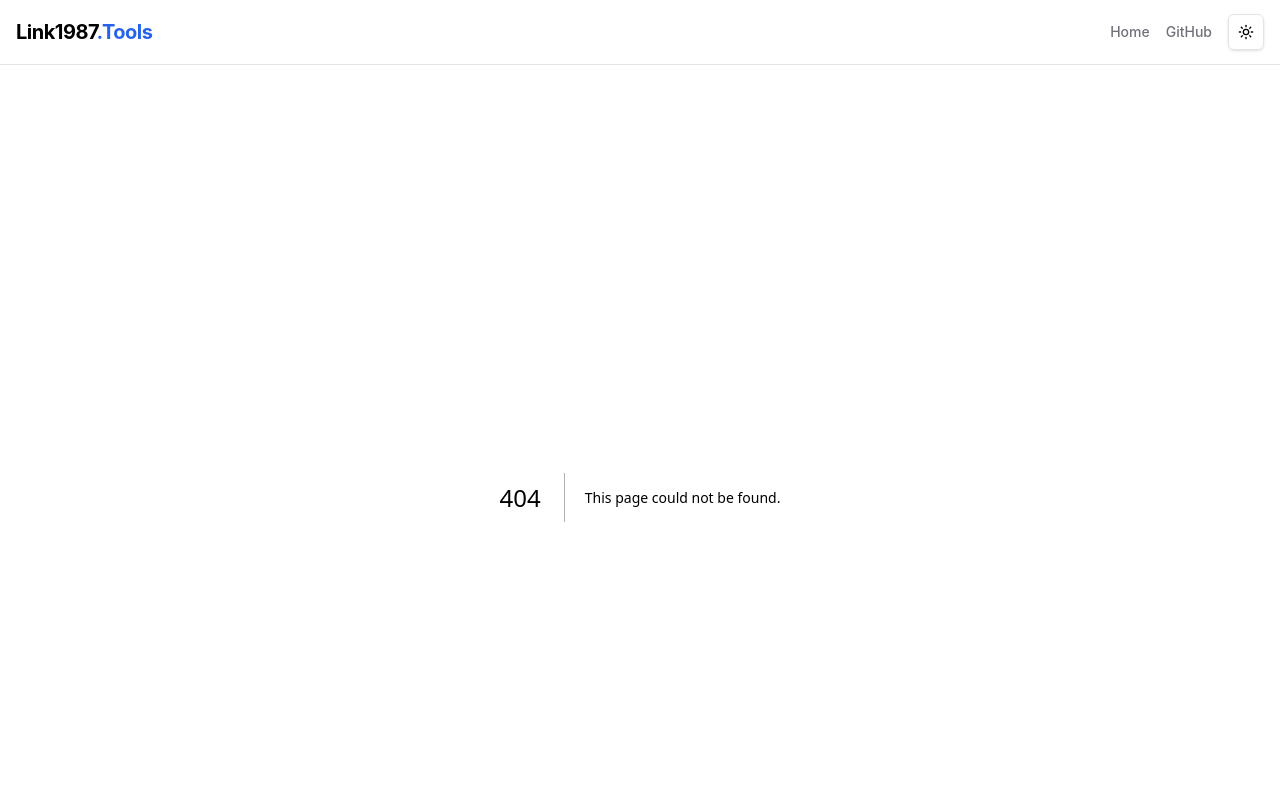
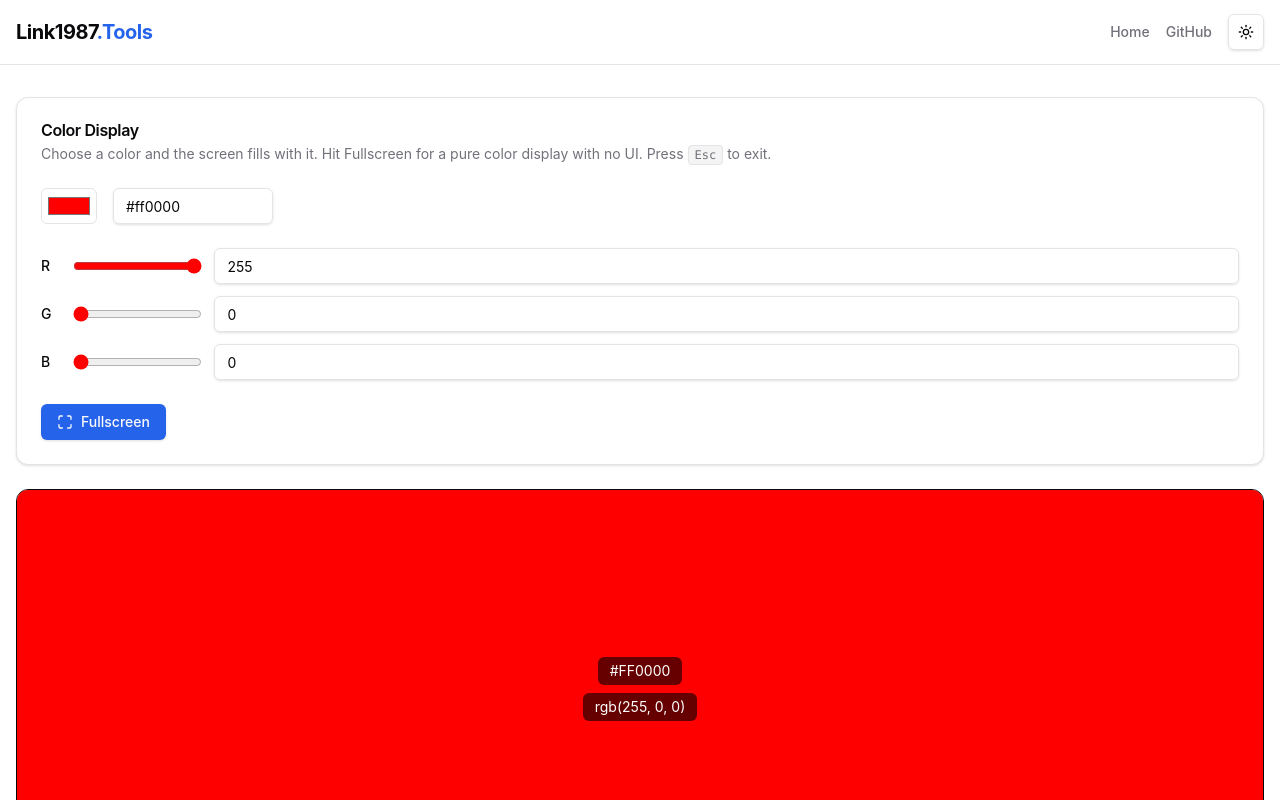
Before and after one commit to linchen1987/link1987-tools, a Next.js app: page /color-display in a window 1280 px wide. Before the commit this address had no page. Shown: the top 800 px of the page. Built offline with nearby package versions, Linux system fonts and the light colour scheme.

Commit message:
add color display tool

```diff
--- /dev/null
+++ b/app/color-display/client.tsx
@@ -0,0 +1,167 @@
+"use client";
+
+import { useState, useCallback, useEffect, useRef } from "react";
+import { Button } from "../components/ui/button";
+import { Card, CardContent, CardDescription, CardHeader, CardTitle } from "../components/ui/card";
+import { Input } from "../components/ui/input";
+import { Maximize } from "lucide-react";
+
+interface RGB {
+    r: number;
+    g: number;
+    b: number;
+}
+
+const DEFAULT_HEX = "#ff0000";
+
+function clamp(value: number): number {
+    return Math.min(255, Math.max(0, Math.round(value)));
+}
+
+function rgbToHex(rgb: RGB): string {
+    const to = (v: number) => clamp(v).toString(16).padStart(2, "0");
+    return `#${to(rgb.r)}${to(rgb.g)}${to(rgb.b)}`;
+}
+
+function hexToRgb(hex: string): RGB | null {
+    const match = hex.trim().replace(/^#/, "").match(/^([0-9a-fA-F]{6})$/);
+    if (!match) return null;
+    const n = parseInt(match[1], 16);
+    return { r: (n >> 16) & 255, g: (n >> 8) & 255, b: n & 255 };
+}
+
+export default function ColorDisplayClient() {
+    const [hex, setHex] = useState(DEFAULT_HEX);
+    const [rgb, setRgb] = useState<RGB>({ r: 255, g: 0, b: 0 });
+    const [isInvalid, setIsInvalid] = useState(false);
+    const [isFullscreen, setIsFullscreen] = useState(false);
+    const fullscreenRef = useRef<HTMLDivElement>(null);
+
+    const updateFromHex = (value: string) => {
+        setHex(value);
+        const parsed = hexToRgb(value);
+        if (parsed) {
+            setRgb(parsed);
+            setIsInvalid(false);
+        } else {
+            setIsInvalid(true);
+        }
+    };
+
+    const updateChannel = (channel: "r" | "g" | "b", value: number) => {
+        if (Number.isNaN(value)) return;
+        const next = { ...rgb, [channel]: clamp(value) };
+        setRgb(next);
+        setHex(rgbToHex(next));
+        setIsInvalid(false);
+    };
+
+    const enterFullscreen = useCallback(() => {
+        const el = fullscreenRef.current;
+        if (!el) return;
+        if (!document.fullscreenElement) {
+            el.requestFullscreen()
+                .then(() => setIsFullscreen(true))
+                .catch(() => {});
+        } else {
+            document.exitFullscreen();
+        }
+    }, []);
+
+    useEffect(() => {
+        const onFullscreenChange = () => {
+            if (!document.fullscreenElement) {
+                setIsFullscreen(false);
+            }
+        };
+        document.addEventListener("fullscreenchange", onFullscreenChange);
+        return () => document.removeEventListener("fullscreenchange", onFullscreenChange);
+    }, []);
+
+    const displayColor = hexToRgb(hex) ? hex : "#000000";
+
+    return (
+        <div className="flex flex-col gap-6 min-h-[calc(100vh-13rem)]">
+            <Card>
+                <CardHeader>
+                    <CardTitle>Color Display</CardTitle>
+                    <CardDescription>
+                        Choose a color and the screen fills with it. Hit Fullscreen for a pure
+                        color display with no UI. Press <kbd className="rounded border border-[var(--border)] bg-[var(--muted)] px-1.5 py-0.5 text-xs">Esc</kbd> to exit.
+                    </CardDescription>
+                </CardHeader>
+                <CardContent className="space-y-6">
+                    <div className="flex flex-wrap items-center gap-4">
+                        <input
+                            type="color"
+                            value={displayColor}
+                            onChange={(e) => updateFromHex(e.target.value)}
+                            className="h-9 w-14 cursor-pointer rounded-md border border-[var(--input)] bg-transparent p-1"
+                            aria-label="Pick a color"
+                        />
+                        <div className="w-40">
+                            <Input
+                                value={hex}
+                                onChange={(e) => updateFromHex(e.target.value)}
+                                placeholder="#ff0000"
+                                className={`font-mono ${isInvalid ? "border-red-500" : ""}`}
+                            />
+                            {isInvalid && (
+                                <p className="mt-1 text-xs text-red-500">Invalid hex color</p>
+                            )}
+                        </div>
+                    </div>
+
+                    <div className="space-y-3">
+                        {(["r", "g", "b"] as const).map((channel) => (
+                            <div key={channel} className="flex items-center gap-3">
+                                <span className="w-6 text-sm font-medium uppercase">{channel}</span>
+                                <input
+                                    type="range"
+                                    min={0}
+                                    max={255}
+                                    value={rgb[channel]}
+                                    onChange={(e) => updateChannel(channel, Number(e.target.value))}
+                                    className="flex-1"
+                                    style={{ accentColor: displayColor }}
+                                    aria-label={`${channel.toUpperCase()} value`}
+                                />
+                                <Input
+                                    type="number"
+                                    min={0}
+                                    max={255}
+                                    value={rgb[channel]}
+                                    onChange={(e) => updateChannel(channel, Number(e.target.value))}
+                                    className="h-8 w-20 font-mono"
+                                    aria-label={`${channel.toUpperCase()} value input`}
+                                />
+                            </div>
+                        ))}
+                    </div>
+
+                    <Button onClick={enterFullscreen} className="w-full sm:w-auto">
+                        <Maximize /> Fullscreen
+                    </Button>
+                </CardContent>
+            </Card>
+
+            <div className="relative flex-1 min-h-[50vh] rounded-xl border overflow-hidden">
+                <div
+                    ref={fullscreenRef}
+                    className="absolute inset-0 transition-colors duration-150"
+                    style={{ backgroundColor: displayColor }}
+                />
+                {!isFullscreen && (
+                    <div className="pointer-events-none absolute inset-0 flex flex-col items-center justify-center gap-2">
+                        <span className="rounded-md bg-black/60 px-3 py-1 font-mono text-sm text-white">
+                            {hex.toUpperCase()}
+                        </span>
+                        <span className="rounded-md bg-black/60 px-3 py-1 font-mono text-sm text-white">
+                            rgb({rgb.r}, {rgb.g}, {rgb.b})
+                        </span>
+                    </div>
+                )}
+            </div>
+        </div>
+    );
+}
--- /dev/null
+++ b/app/color-display/page.tsx
@@ -0,0 +1,17 @@
+import { Metadata } from "next";
+import ColorDisplayClient from "./client";
+
+export const metadata: Metadata = {
+    title: "Color Display | Link1987 Tools",
+    description: "Preview an RGB color filling the screen and toggle true fullscreen display. Useful for testing color output on monitors and projectors.",
+    keywords: ["color", "rgb", "hex", "fullscreen", "color test", "monitor", "developer tools"],
+    openGraph: {
+        title: "Color Display | Link1987 Tools",
+        description: "Preview an RGB color filling the screen in true fullscreen.",
+        type: "website",
+    },
+};
+
+export default function ColorDisplayPage() {
+    return <ColorDisplayClient />;
+}
--- a/app/page.tsx
+++ b/app/page.tsx
@@ -159,6 +159,33 @@ const tools = [
       </svg>
     ),
   },
+  {
+    id: "color-display",
+    title: "Color Display",
+    description: "Preview an RGB color filling the screen and toggle true fullscreen display.",
+    href: "/color-display",
+    icon: (
+      <svg
+        xmlns="http://www.w3.org/2000/svg"
+        width="24"
+        height="24"
+        viewBox="0 0 24 24"
+        fill="none"
+        stroke="currentColor"
+        strokeWidth="2"
+        strokeLinecap="round"
+        strokeLinejoin="round"
+        className="h-6 w-6"
+      >
+        <path d="M19 11a4 4 0 0 1-4 4h-3l-2 2v-2H7a4 4 0 0 1-4-4V7a4 4 0 0 1 4-4h8a4 4 0 0 1 4 4z" />
+        <circle cx="7.5" cy="10.5" r=".5" />
+        <circle cx="12" cy="7.5" r=".5" />
+        <circle cx="16.5" cy="10.5" r=".5" />
+        <path d="M21 15v5" />
+        <path d="M18.5 17.5H23.5" />
+      </svg>
+    ),
+  },
 ];
 
 export default function Home() {
```
